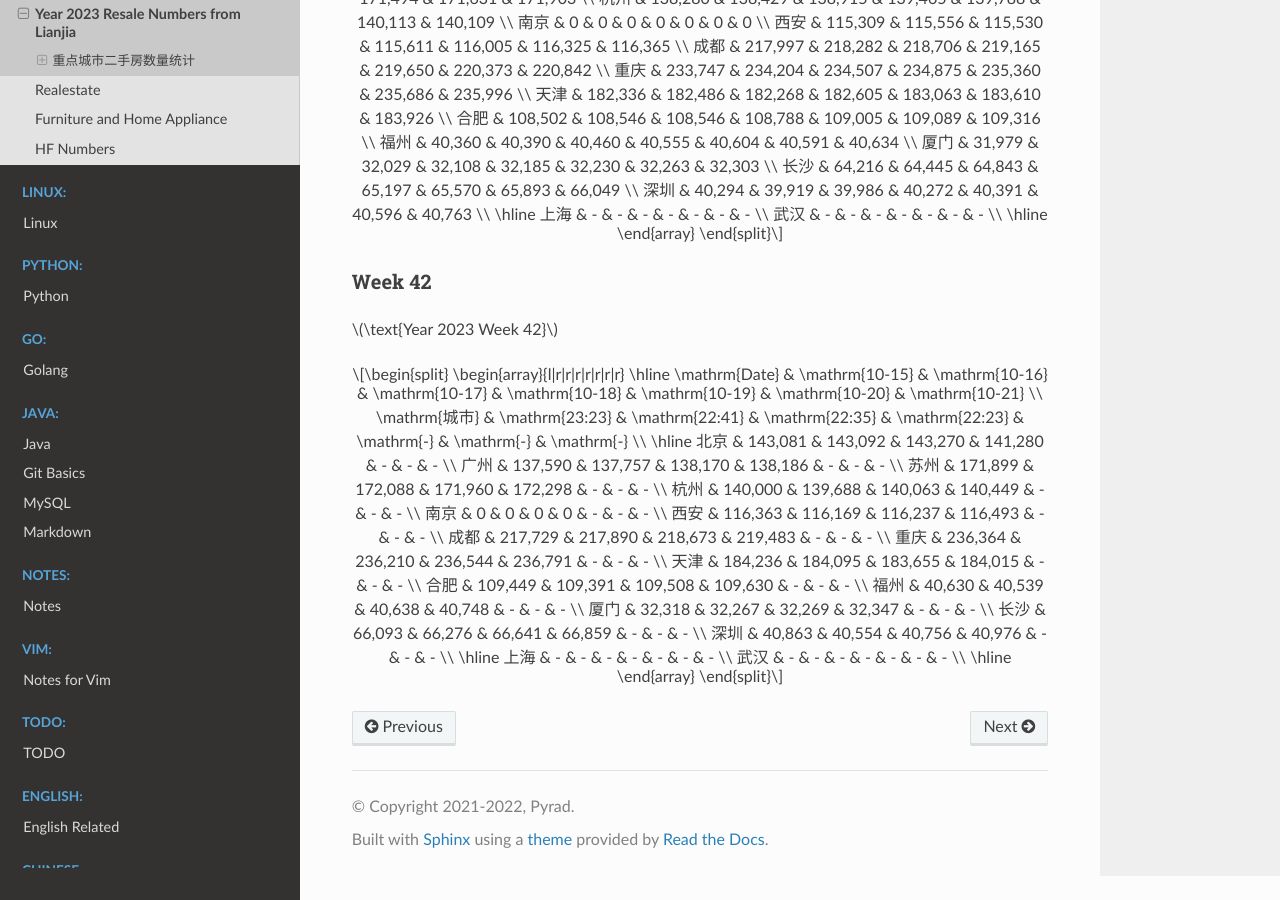
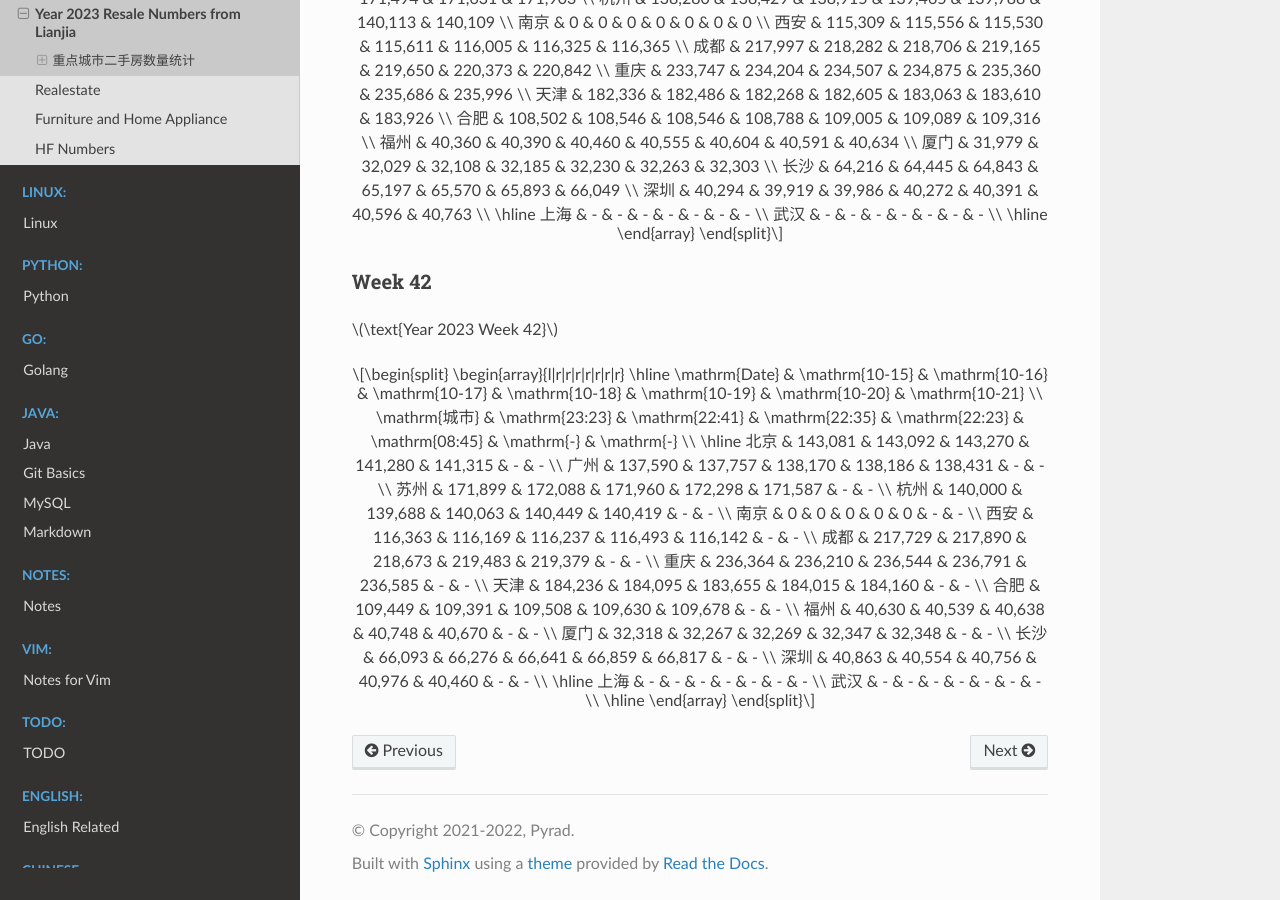
Before and after one commit to Pyrad/pyradnotes, a Sphinx documentation site: the page built from source/RealEstate/resalenumbers2023.md, in a window 1280 px wide and 900 px high, scrolled down 16099 px. Built offline with Sphinx 7.4.7 and the Read the Docs theme 2.0.0, drawn with Linux system fonts in a browser that asks for light colours; a script that is not in the unit is left out.

Commit message:
Realestate Update resale numbers 2023-10-19 08:45

```diff
--- a/source/RealEstate/resalenumbers2023.md
+++ b/source/RealEstate/resalenumbers2023.md
@@ -1058,22 +1058,22 @@
 \begin{array}{l|r|r|r|r|r|r|r}
 \hline
 \mathrm{Date} & \mathrm{10-15} & \mathrm{10-16} & \mathrm{10-17} & \mathrm{10-18} & \mathrm{10-19} & \mathrm{10-20} & \mathrm{10-21} \\
-\mathrm{城市} & \mathrm{23:23} & \mathrm{22:41} & \mathrm{22:35} & \mathrm{22:23} & \mathrm{-} & \mathrm{-} & \mathrm{-} \\
+\mathrm{城市} & \mathrm{23:23} & \mathrm{22:41} & \mathrm{22:35} & \mathrm{22:23} & \mathrm{08:45} & \mathrm{-} & \mathrm{-} \\
 \hline
-北京 & 143,081 & 143,092 & 143,270 & 141,280 & - & - & - \\
-广州 & 137,590 & 137,757 & 138,170 & 138,186 & - & - & - \\
-苏州 & 171,899 & 172,088 & 171,960 & 172,298 & - & - & - \\
-杭州 & 140,000 & 139,688 & 140,063 & 140,449 & - & - & - \\
-南京 & 0 & 0 & 0 & 0 & - & - & - \\
-西安 & 116,363 & 116,169 & 116,237 & 116,493 & - & - & - \\
-成都 & 217,729 & 217,890 & 218,673 & 219,483 & - & - & - \\
-重庆 & 236,364 & 236,210 & 236,544 & 236,791 & - & - & - \\
-天津 & 184,236 & 184,095 & 183,655 & 184,015 & - & - & - \\
-合肥 & 109,449 & 109,391 & 109,508 & 109,630 & - & - & - \\
-福州 & 40,630 & 40,539 & 40,638 & 40,748 & - & - & - \\
-厦门 & 32,318 & 32,267 & 32,269 & 32,347 & - & - & - \\
-长沙 & 66,093 & 66,276 & 66,641 & 66,859 & - & - & - \\
-深圳 & 40,863 & 40,554 & 40,756 & 40,976 & - & - & - \\
+北京 & 143,081 & 143,092 & 143,270 & 141,280 & 141,315 & - & - \\
+广州 & 137,590 & 137,757 & 138,170 & 138,186 & 138,431 & - & - \\
+苏州 & 171,899 & 172,088 & 171,960 & 172,298 & 171,587 & - & - \\
+杭州 & 140,000 & 139,688 & 140,063 & 140,449 & 140,419 & - & - \\
+南京 & 0 & 0 & 0 & 0 & 0 & - & - \\
+西安 & 116,363 & 116,169 & 116,237 & 116,493 & 116,142 & - & - \\
+成都 & 217,729 & 217,890 & 218,673 & 219,483 & 219,379 & - & - \\
+重庆 & 236,364 & 236,210 & 236,544 & 236,791 & 236,585 & - & - \\
+天津 & 184,236 & 184,095 & 183,655 & 184,015 & 184,160 & - & - \\
+合肥 & 109,449 & 109,391 & 109,508 & 109,630 & 109,678 & - & - \\
+福州 & 40,630 & 40,539 & 40,638 & 40,748 & 40,670 & - & - \\
+厦门 & 32,318 & 32,267 & 32,269 & 32,347 & 32,348 & - & - \\
+长沙 & 66,093 & 66,276 & 66,641 & 66,859 & 66,817 & - & - \\
+深圳 & 40,863 & 40,554 & 40,756 & 40,976 & 40,460 & - & - \\
 \hline
 上海 & - & - & - & - & - & - & - \\
 武汉 & - & - & - & - & - & - & - \\
```
Also changed, not shown: 1 other file.
